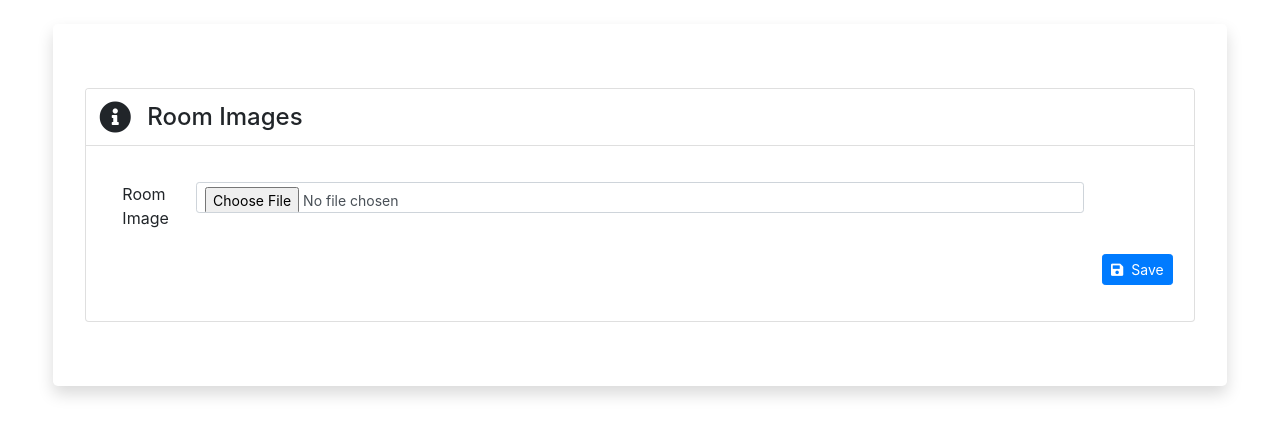
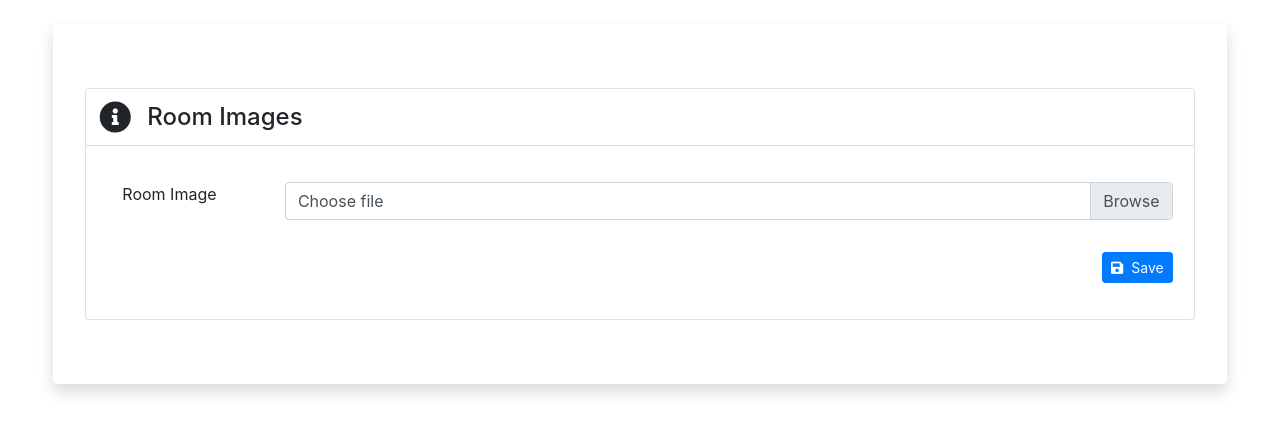
Before and after one commit to Kulesha95/WAD-Mini-Project-Group-3, a PHP site: page /admin/Room/roomImageView.php?id=1 in a window 1280 px wide. Shown: the top 436 px of the page. Run offline with PHP 8.4, Linux system fonts and the light colour scheme; data that the repository does not hold is empty; a stand-in replaces the project's code that opens the database connection; some libraries are stand-ins or nearby versions.

Commit message:
images upload file has updated

```diff
--- a/admin/Room/roomImageView.php
+++ b/admin/Room/roomImageView.php
@@ -15,9 +15,11 @@ include_once '../config.php';
                 <input type="hidden" id="id" name="id" value="<?php if(isset($_GET['id'])){ echo $_GET['id'];}?>">
 
                 <div class="form-group row">
-                    <label for="name" class="col-3 col-md-2 col-xl-1">Room Image</label>
-                    <input type="file" class="form-control form-control-sm col-6 col-md-8 col-xl-10" id="image" name="image" placeholder="Room Image">
-
+                    <label for="name" class="col-4 col-md-4 col-xl-2">Room Image</label>
+                    <div class="custom-file mb-3 col-8 col-md-8 col-xl-10">
+                        <input type="file" class="custom-file-input" id="image" name="image">
+                        <label class="custom-file-label" for="customFile">Choose file</label>
+                </div>
                 </div>
                 <div class="form-group row d-flex">
                     <button name="Save" value="Save" type="submit" class="btn btn-primary btn-sm ml-auto"><i class="fas fa-save mr-2"></i>Save</button>
```
